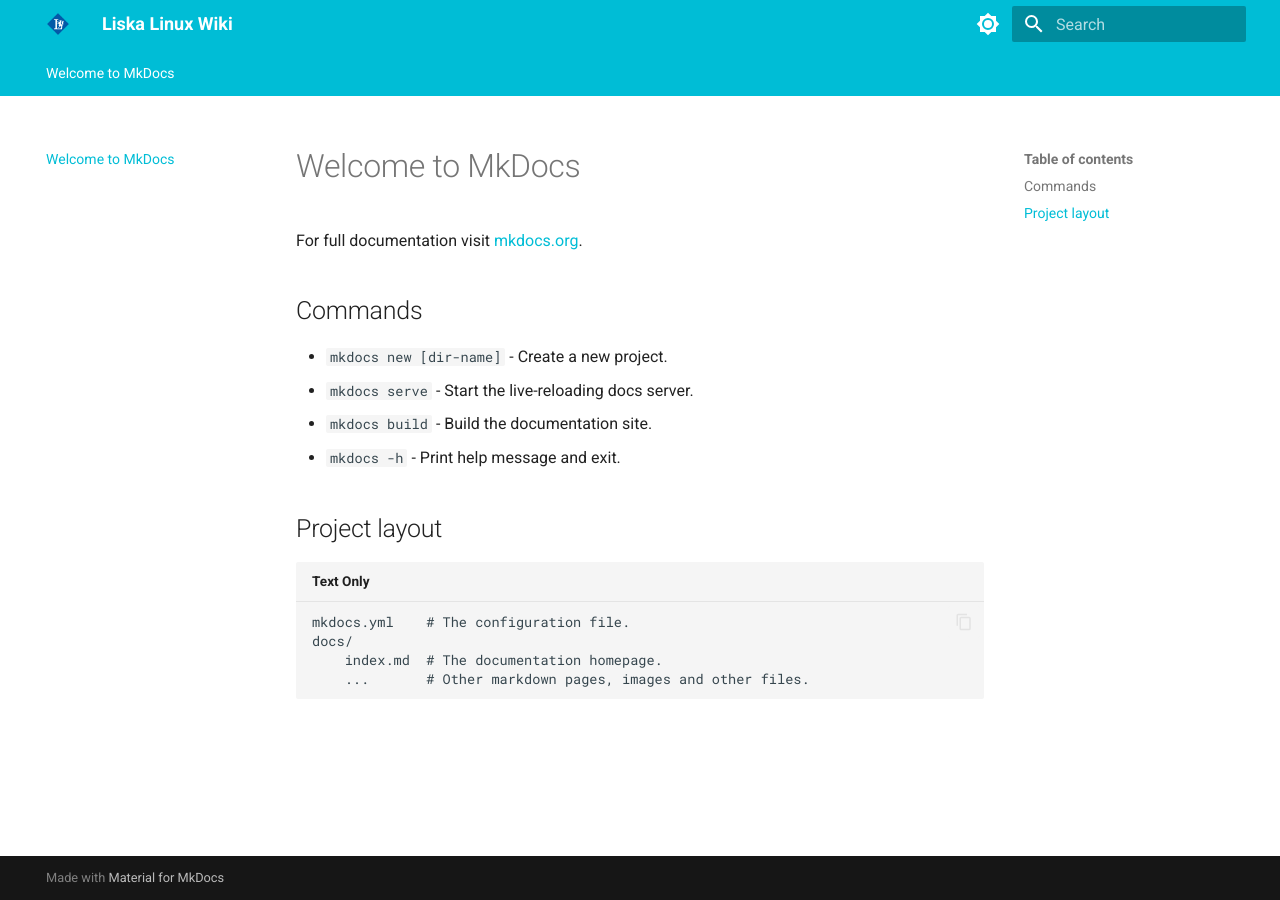
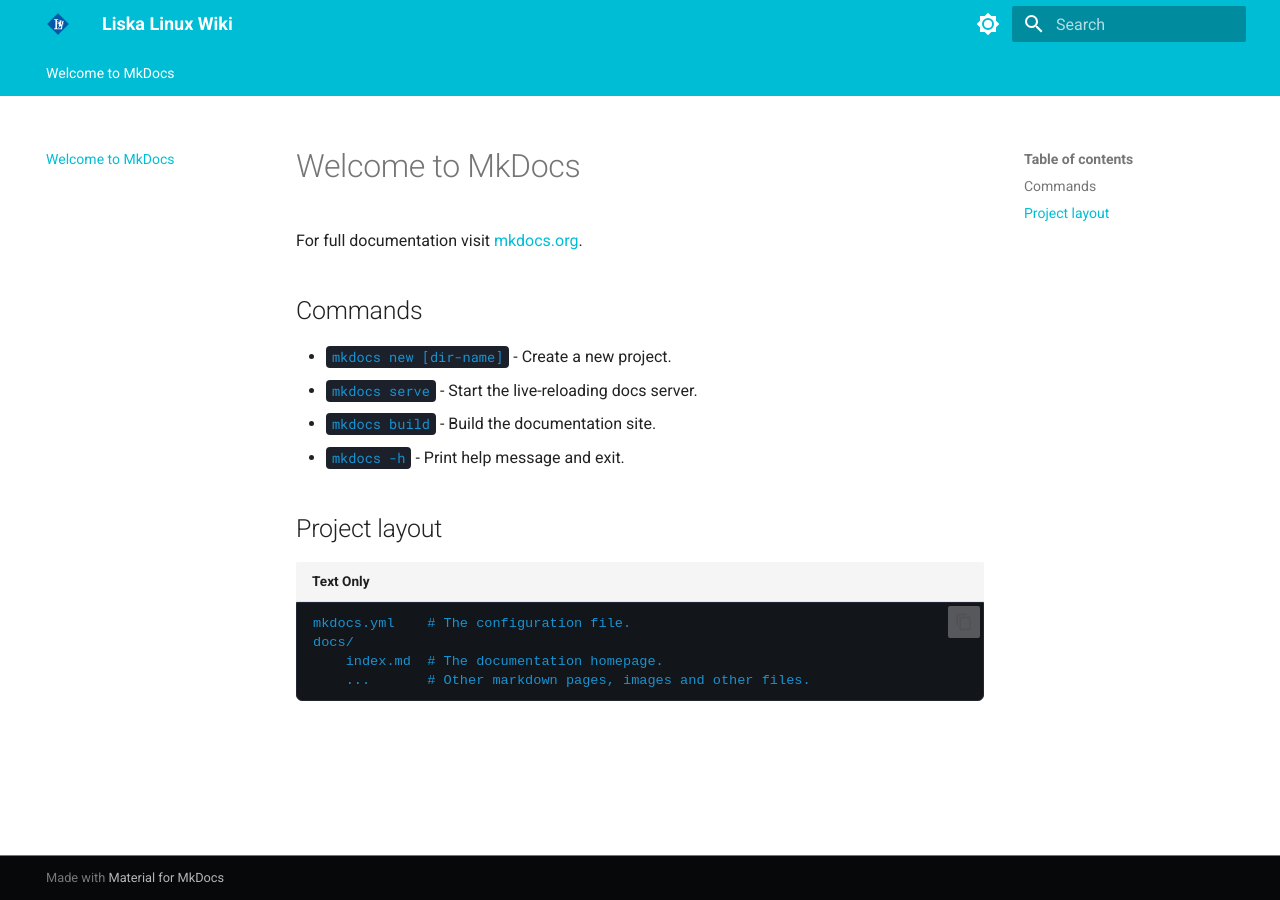
Before and after one commit to source-liskalinux/wiki, an MkDocs documentation site: the page built from docs/index.md, in a window 1280 px wide. Built offline with MkDocs 1.6.1 and Material for MkDocs 9.7.7, drawn with Linux system fonts in a browser that asks for light colours.

Commit message:
Update extra.css

```diff
--- a/docs/stylesheets/extra.css
+++ b/docs/stylesheets/extra.css
@@ -56,3 +56,54 @@
 [data-md-color-scheme="slate"] .md-typeset .info > .admonition-title::before {
   background-color: #1793d1;
 }
+
+.md-typeset pre > code {
+  background-color: #12151a !important;
+  border: 1px solid #222733;
+  border-radius: 6px;
+  font-family: "JetBrains Mono", "Fira Code", "Courier New", monospace;
+  font-size: 0.85em;
+}
+
+.md-typeset code {
+  background-color: #1b202a;
+  color: #1793d1;
+  border-radius: 4px;
+  padding: 2px 6px;
+}
+
+.highlight .gp { color: #2ed573; font-weight: bold; }
+.highlight .nb { color: #1793d1; font-weight: bold; }
+.highlight .m, .highlight .mf { color: #ff79c6; }
+.highlight .s1, .highlight .s2 { color: #f1fa8c; }
+.highlight .c1 { color: #6272a4; font-style: italic; }
+
+.md-footer {
+  background-color: #0b0d11;
+  border-top: 1px solid #1793d1;
+}
+
+.md-footer-meta {
+  background-color: #07080a;
+}
+
+.md-footer-copyright {
+  color: #7a8b9e;
+  font-size: 0.75rem;
+}
+
+.md-footer-copyright a {
+  color: #1793d1;
+}
+
+.md-footer-copyright a:hover {
+  text-decoration: underline;
+}
+
+.md-social__link {
+  color: #7a8b9e;
+}
+
+.md-social__link:hover {
+  color: #1793d1;
+}
```
